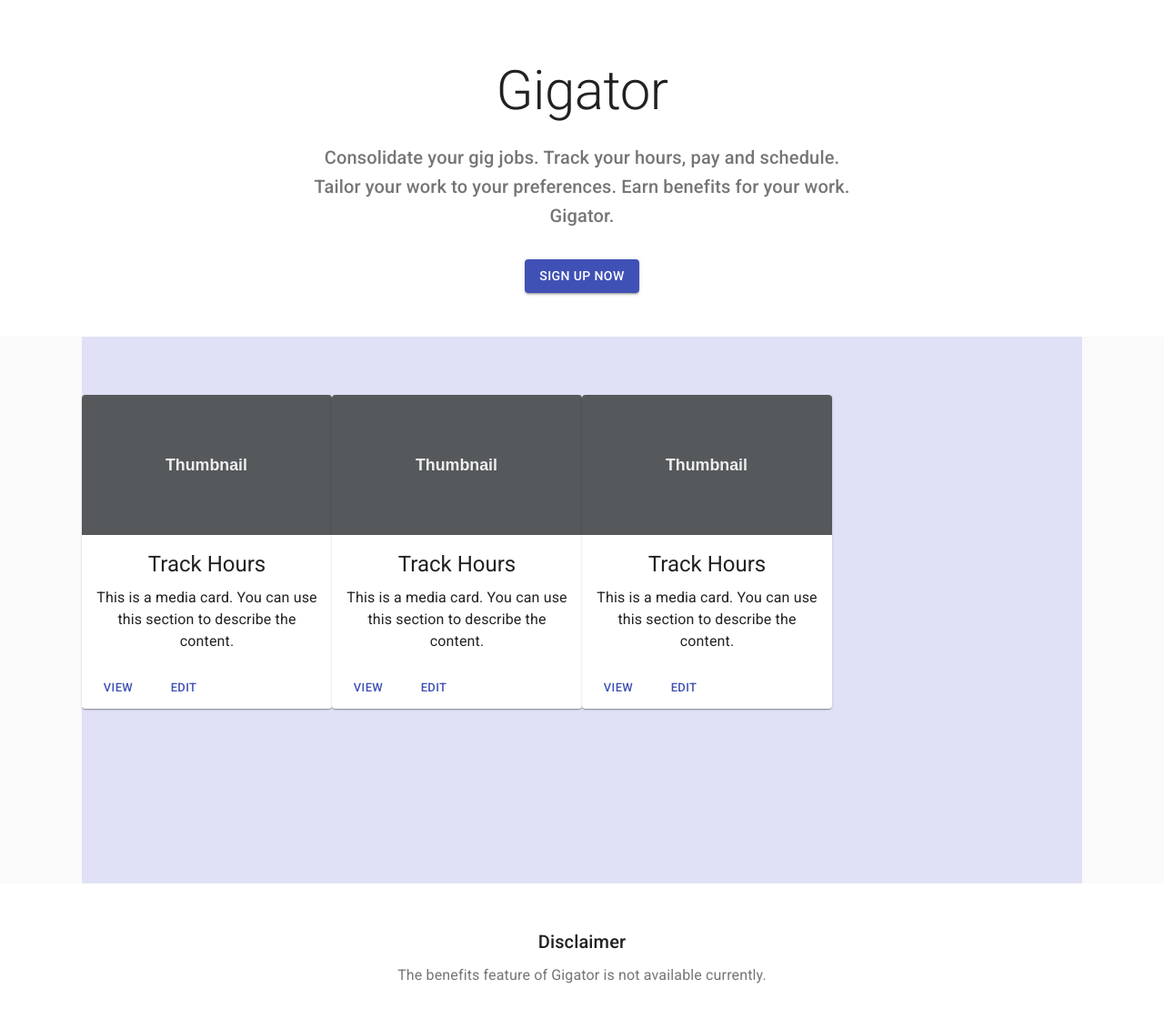
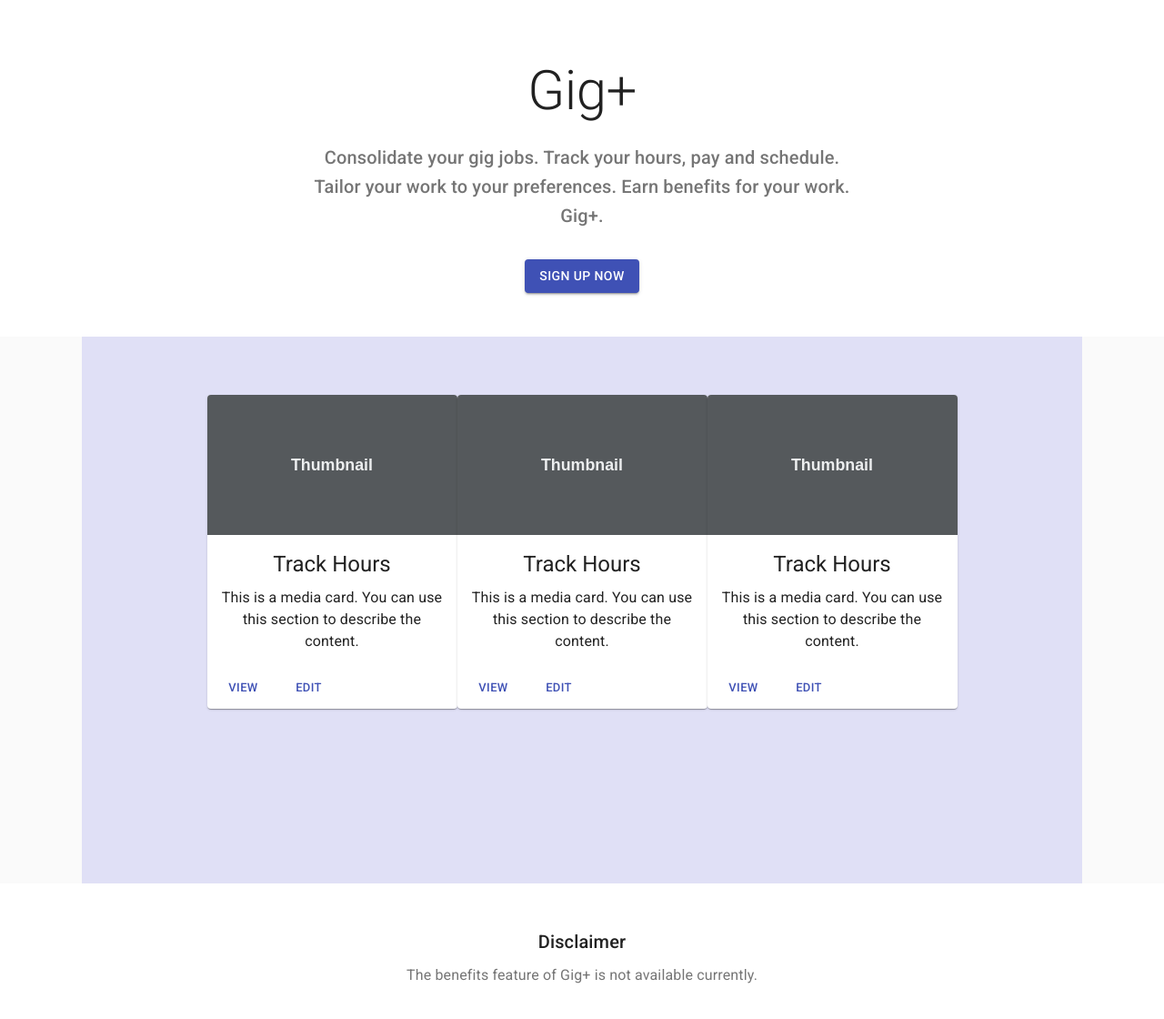
Before and after one commit to harlanv24/gigator, a React (Create React App) app: page / in a window 1280 px wide. Shown: the top 1120 px of the page at 91% size. Built offline with nearby package versions, Linux system fonts and the light colour scheme.

Commit message:
Frank's build

```diff
--- a/src/components/home.js
+++ b/src/components/home.js
@@ -74,10 +74,10 @@
         <div className={classes.heroUnit}>
           <div className={classes.heroContent}>
             <Typography component="h1" variant="h2" align="center" color="textPrimary" gutterBottom>
-              Gigator
+              Gig+
             </Typography>
             <Typography variant="h6" align="center" color="textSecondary" paragraph>
-              Consolidate your gig jobs. Track your hours, pay and schedule. Tailor your work to your preferences. Earn benefits for your work. Gigator.
+              Consolidate your gig jobs. Track your hours, pay and schedule. Tailor your work to your preferences. Earn benefits for your work. Gig+.
             </Typography>
             <div className={classes.heroButtons}>
               <Grid container spacing={16} justify="center">
@@ -92,7 +92,7 @@
         </div>
         <div className={classNames(classes.layout, classes.cardGrid)}>
           {/* End hero unit */}
-          <Grid container spacing={40}>
+          <Grid container spacing={40} justify = "center">
             {cards.map(card => (
               <Grid item key={card} sm={6} md={4} lg={3}>
                 <Card className={classes.card}>
@@ -131,7 +131,7 @@
           Disclaimer
         </Typography>
         <Typography variant="subtitle1" align="center" color="textSecondary" component="p">
-          The benefits feature of Gigator is not available currently.
+          The benefits feature of Gig+ is not available currently.
         </Typography>
       </footer>
       {/* End footer */}
```
